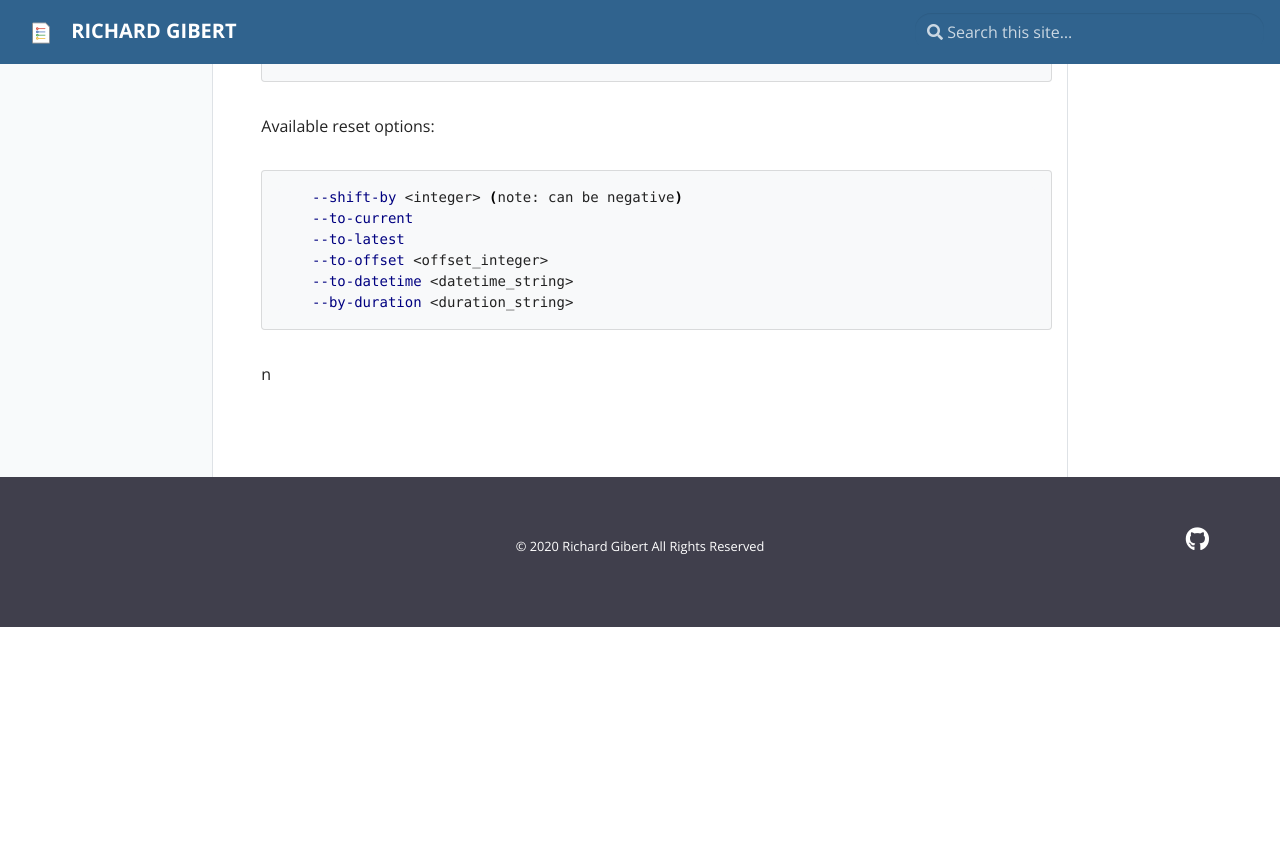
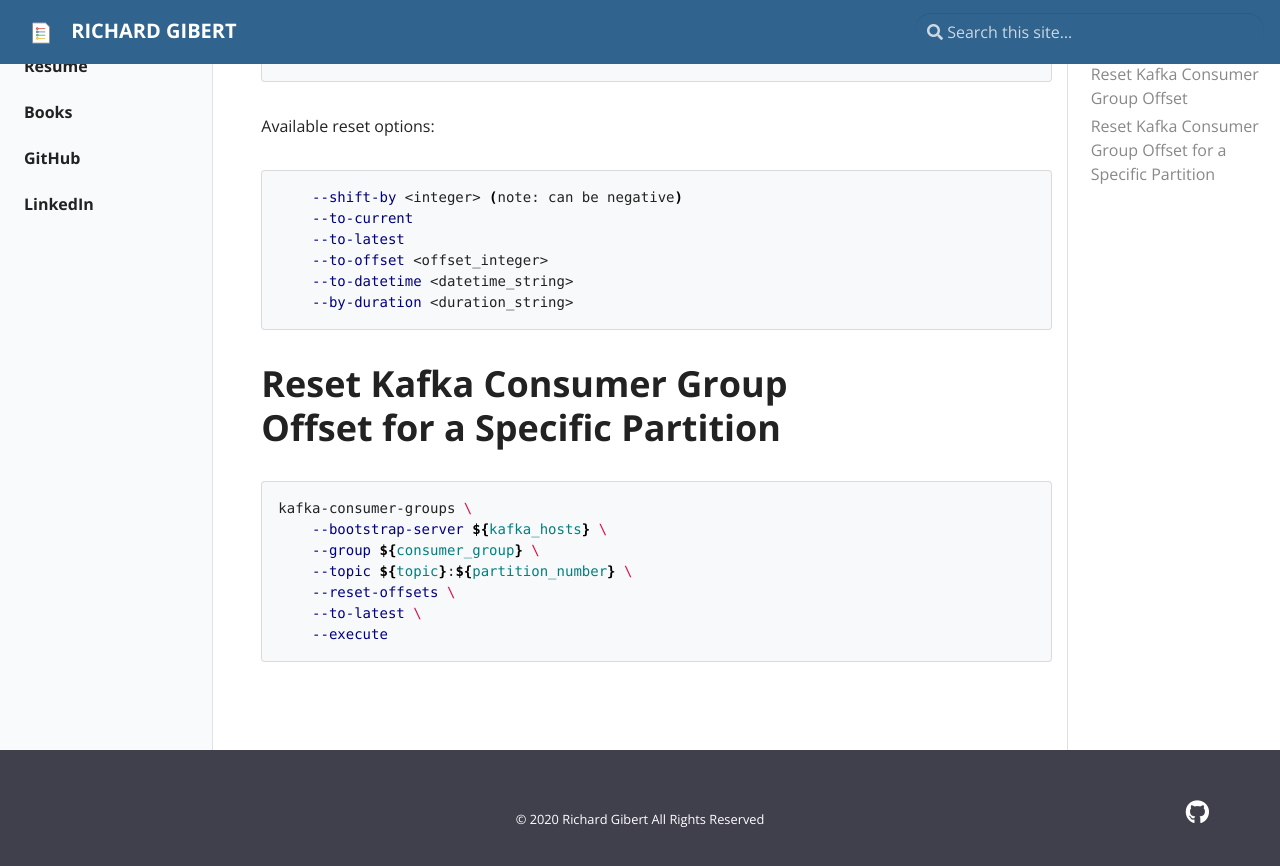
Before and after one commit to rgibert/rgibert.github.io, a Jekyll site: the page built from _docs/kafka-reset-consumer-group-offset.md, in a window 1280 px wide and 900 px high, scrolled down 407 px. Shown: the top 866 px of the window. Built offline with Jekyll 4.4.1, drawn with Linux system fonts in a browser that asks for light colours; before the commit the page ends 1034 px from its top, so only the background shows below that.

Commit message:
more kafka

```diff
--- a/_docs/kafka-reset-consumer-group-offset.md
+++ b/_docs/kafka-reset-consumer-group-offset.md
@@ -26,4 +26,15 @@
     --to-datetime <datetime_string>
     --by-duration <duration_string>
 ~~~
-n
+
+# Reset Kafka Consumer Group Offset for a Specific Partition
+
+~~~ bash
+kafka-consumer-groups \
+    --bootstrap-server ${kafka_hosts} \
+    --group ${consumer_group} \
+    --topic ${topic}:${partition_number} \
+    --reset-offsets \
+    --to-latest \
+    --execute
+~~~
```
Also changed, not shown: _docs/kafka-get-earliest-partition-offsets.md (added, +15 -0 lines), _docs/kafka-kcat-consume-messages-with-headers.md (added, +19 -0 lines), _docs/tcp-show-listening-ports-without-netcat.md (added, +15 -0 lines).
